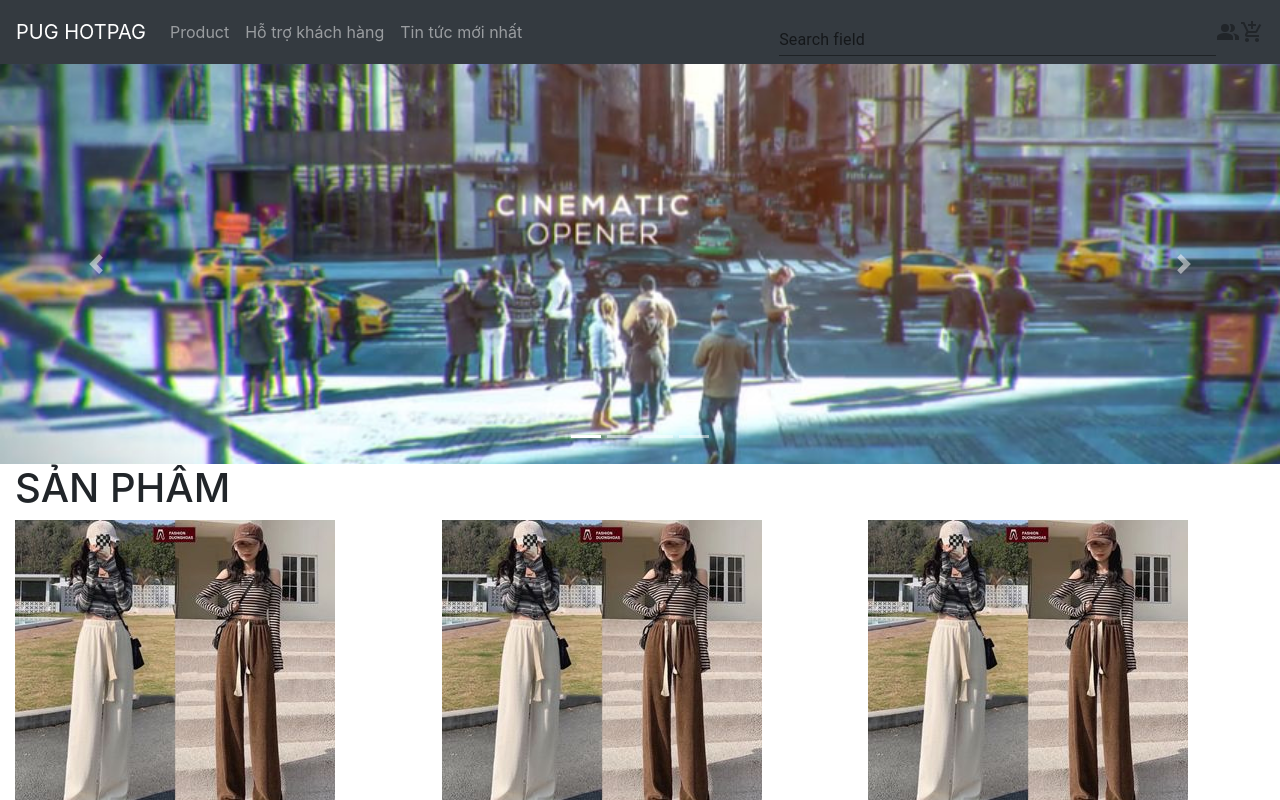
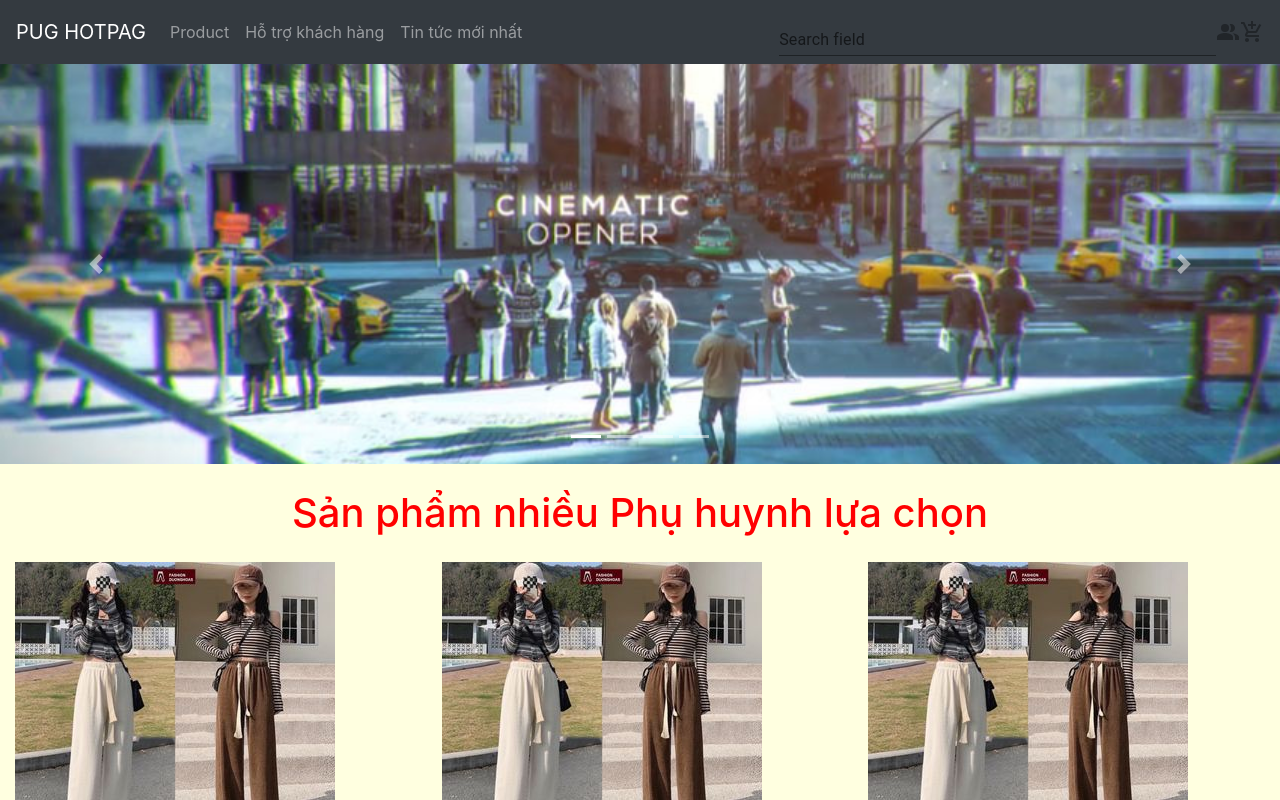
Before and after one commit to duongCute123/TMDT_ReactJs, a React (Create React App) app in the folder tmdt_client/: page /register in a window 1280 px wide. Shown: the top 800 px of the page. Built offline with nearby package versions, Linux system fonts and the light colour scheme.

Commit message:
add footer css

```diff
--- a/tmdt_client/src/component/footerpage/footer.css
+++ b/tmdt_client/src/component/footerpage/footer.css
@@ -2,3 +2,6 @@ li{
     text-decoration: none;
     list-style-type: none;
 }
+body{
+    background-color: #FFFFE0;
+}
--- a/tmdt_client/src/component/footerpage/footerpage.jsx
+++ b/tmdt_client/src/component/footerpage/footerpage.jsx
@@ -6,7 +6,9 @@ const FooterPage=()=>{
         }
     ]
     return(
-        <div className="footer-page col-sm-12 row">
+        <div className="footer-page col-sm-12 row" style={{
+
+        }}>
             <div className="footer-left col-sm-4">
                     <p>
                         Rất chi là wellcome bạn ghé thăm trang web nhé.Mong bạn mua sản phẩm ủng hộ chúng tôi
--- a/tmdt_client/src/component/home/homepage/homepage.jsx
+++ b/tmdt_client/src/component/home/homepage/homepage.jsx
@@ -3,7 +3,7 @@ import anh2 from "../../../module.image/sp2.jpg"
 const HomePage = () => {
     return (
         <div className="homepage container-fluid">
-            <h1>SẢN PHẨM</h1>
+            <h1 style={{textAlign:"center",color:"red",marginBottom:"2%",marginTop:"2%"}}>Sản phẩm nhiều Phụ huynh lựa chọn</h1>
             <div class="row">
                 <div class="col-md-4">
                     <div class="thumbnail">
```
